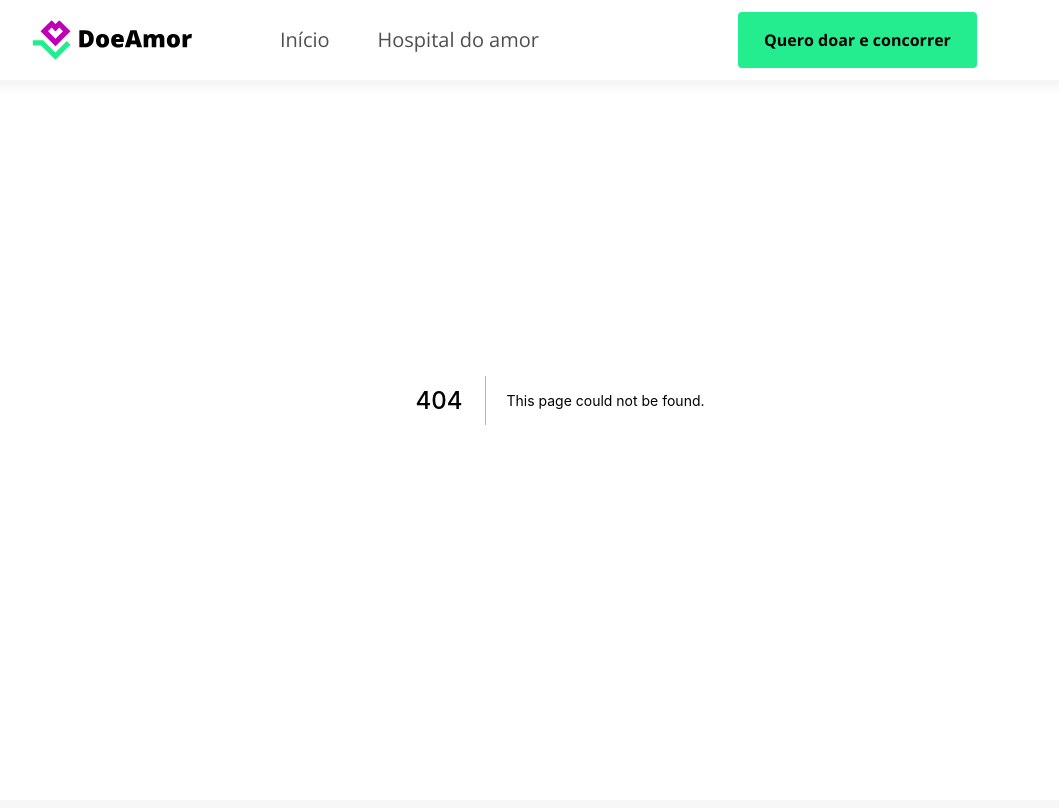
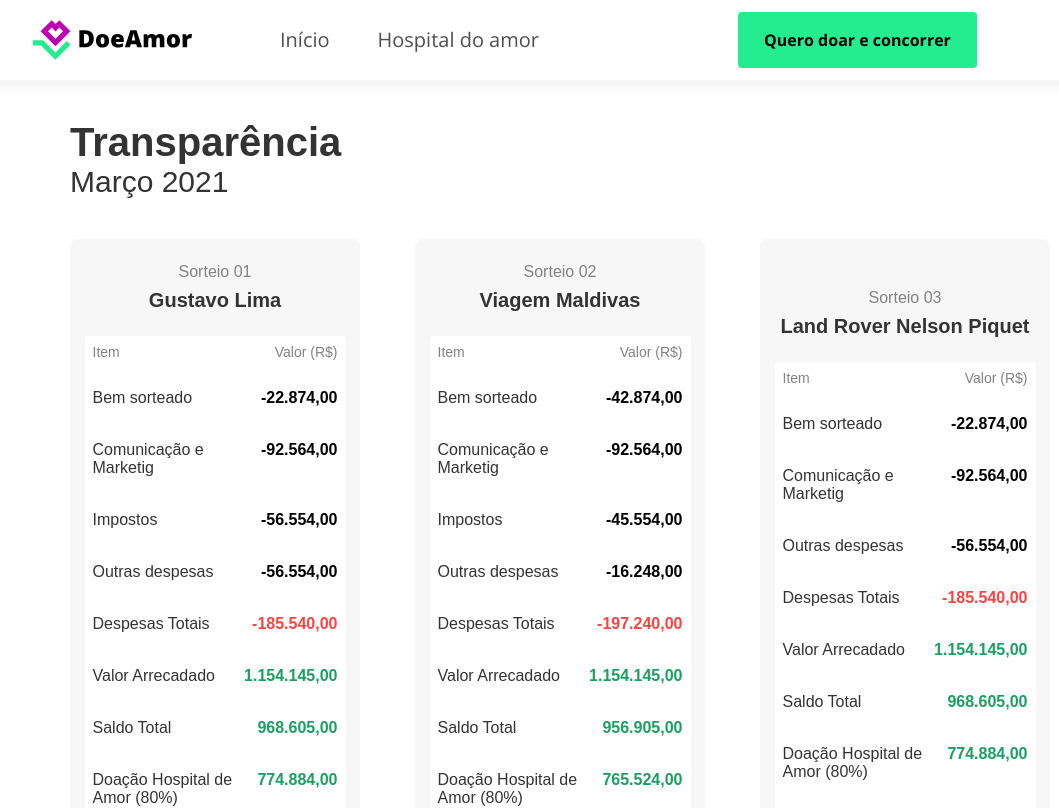
Before and after one commit to bot-leo/doe-amor, a Next.js app: page /Transparencia in a window 1280 px wide. Before the commit this address had no page. Shown: the top 808 px of the page, without its empty margins (80-1139 px from the left). Built offline with nearby package versions, Linux system fonts and the light colour scheme.

Commit message:
finalizacao de pagina de trasnparencia

```diff
--- a/src/components/Footer/index.jsx
+++ b/src/components/Footer/index.jsx
@@ -92,7 +92,7 @@ export function Footer(){
           <div style={{marginTop:16}}>
             <NavLink textLink={'Regras oficiais'} href={'/RegrasOficiais'}/><br/>
             <div style={{marginTop:16}}>
-              <NavLink textLink={'Transparência'} href={'/RegrasOficiais'}/><br/>
+              <NavLink textLink={'Transparência'} href={'/Transparencia'}/><br/>
             </div>
             <div style={{marginTop:16}}>
               <NavLink textLink={'Termos de uso'} href={'/RegrasOficiais'}/><br/>
--- /dev/null
+++ b/src/components/TransparentCard/CelulaCard.jsx
@@ -0,0 +1,28 @@
+import theme from "../../styles/theme"
+import { GenericText } from "../GenericText"
+import { ContainerCelula } from "./styles"
+
+
+export function CelulaCard({textValue, value, type}){
+  function selectType(type){
+    switch(type){
+      case 'saida':
+        return theme.colors.red
+        case 'entrada':
+          return theme.colors.green1
+        default:
+          theme.colors.gray1
+    }
+  }
+  return(
+    <ContainerCelula>
+      <GenericText text={textValue}
+                   weight={400}
+                   color={theme.colors.gray1}
+                   style={{textAlign:'initial',}}/>
+      <GenericText text={value}
+                   weight={700}
+                   color={selectType(type)}/>
+    </ContainerCelula>
+  )
+}
--- /dev/null
+++ b/src/components/TransparentCard/index.jsx
@@ -0,0 +1,85 @@
+import theme from "../../styles/theme"
+import { GenericText } from "../GenericText"
+import { CelulaCard } from "./CelulaCard"
+import { Container } from "./styles"
+
+
+export function TransparentCard({sorteio,
+                                nomeSorteio,
+                                bemSorteado,
+                                comuMrktm,
+                                impts,
+                                outrsDespess,
+                                totalDespess,
+                                valueMeta,
+                                saldoTotal,
+                                doacaoHospital,
+                                TaxsAdm}){
+  return(
+    <Container>
+      <GenericText text={sorteio}
+                   weight={400}
+                   color={theme.colors.gray3}
+                   style={{marginTop:24}}/>
+      <GenericText text={nomeSorteio}
+                    weight={700}
+                    size={'20px'}
+                    color={theme.colors.gray1}
+                    style={{marginTop:8}}/>
+        <div style={{backgroundColor:"white", width:"90%", marginTop:24, borderRadius:4, padding:8, marginBottom:10}}>
+          <div  style={{display:"flex", flexDirection:"row", justifyContent:"space-between"}}>
+            <GenericText text={"Item"}
+                         weight={400}
+                         size={'14px'}
+                         color={theme.colors.gray3}/>
+            <GenericText text={'Valor (R$)'}
+                         weight={400}
+                         size={'14px'}
+                         color={theme.colors.gray3}/>
+          </div>
+          <div style={{marginTop:24}}>
+            <CelulaCard textValue={'Bem sorteado'}
+                      value={bemSorteado}/>
+          </div>
+          <div style={{marginTop:24}}>
+            <CelulaCard textValue={'Comunicação e Marketig'}
+                      value={comuMrktm}/>
+          </div>
+          <div style={{marginTop:24}}>
+            {impts ? (<CelulaCard textValue={'Impostos'}
+                      value={impts}/>) : null}
+          </div>
+          <div style={{marginTop:24}}>
+            <CelulaCard textValue={'Outras despesas'}
+                      value={outrsDespess}/>
+          </div>
+          <div style={{marginTop:24,}}>
+            <CelulaCard textValue={'Despesas Totais'}
+                      value={totalDespess}
+                      type='saida'/>
+          </div>
+          <div style={{marginTop:24,}}>
+            <CelulaCard textValue={'Valor Arrecadado'}
+                      value={valueMeta}
+                      type='entrada'/>
+          </div>
+          <div style={{marginTop:24,}}>
+            <CelulaCard textValue={'Saldo Total'}
+                      value={saldoTotal}
+                      type='entrada'/>
+          </div>
+          <div style={{marginTop:24,}}>
+            <CelulaCard textValue={'Doação Hospital de Amor (80%)'}
+                      value={doacaoHospital}
+                      type='entrada'/>
+          </div>
+          <div style={{marginTop:24,}}>
+            <CelulaCard textValue={'Taxa de administração (20%)'}
+                      value={TaxsAdm}
+                      type='entrada'/>
+          </div>
+
+        </div>
+    </Container>
+  )
+}
--- /dev/null
+++ b/src/components/TransparentCard/styles.js
@@ -0,0 +1,21 @@
+import styled from "styled-components"
+
+export const Container = styled.div`
+  background-color: ${props => props.theme.colors.gray6};
+  width: 290px;
+  border-radius: 8px;
+  display: flex;
+  flex-direction: column;
+  justify-content: center;
+  align-items: center;
+  text-align: center;
+
+`
+
+
+export const ContainerCelula = styled.div`
+  display: flex;
+  flex-direction: row;
+  justify-content: space-between;
+  padding-block: 5px;
+`
--- /dev/null
+++ b/src/pages/Transparencia.jsx
@@ -0,0 +1,70 @@
+import ComponentHead from "../components/ComponentHead";
+import { GenericText } from "../components/GenericText";
+import { TransparentCard } from "../components/TransparentCard";
+import { Main, SectionMain, SectionSecundary } from "../styles/pages/Transparencia";
+import theme from "../styles/theme";
+
+
+
+export default function Transparencia(){
+  return(
+    <>
+    <ComponentHead title={'Transparencia'}/>
+    <Main>
+      <SectionMain>
+        <GenericText text={"Transparência"}
+                     weight={700}
+                     size={'40px'}
+                     color={theme.colors.gray1}/>
+        <GenericText text={"Março 2021"}
+                     weight={400}
+                     size={'30px'}
+                     color={theme.colors.gray1}/>
+      </SectionMain>
+
+      <SectionSecundary>
+        <div style={{width:"100%",display:"flex", flexDirection:"row", flexWrap:"wrap", justifyContent:"space-between"}}>
+        <TransparentCard sorteio={'Sorteio 01'}
+                         nomeSorteio={'Gustavo Lima'}
+                         bemSorteado={'-22.874,00'}
+                         comuMrktm={'-92.564,00'}
+                         impts={'-56.554,00'}
+                         outrsDespess={'-56.554,00'}
+                         totalDespess={'-185.540,00'}
+                         valueMeta={"1.154.145,00"}
+                         saldoTotal={"968.605,00"}
+                         doacaoHospital={"774.884,00"}
+                         TaxsAdm={"193.721,00"}/>
+        <TransparentCard sorteio={'Sorteio 02'}
+                         nomeSorteio={'Viagem Maldivas'}
+                         bemSorteado={'-42.874,00'}
+                         comuMrktm={'-92.564,00'}
+                         impts={'-45.554,00'}
+                         outrsDespess={'-16.248,00'}
+                         totalDespess={'-197.240,00'}
+                         valueMeta={"1.154.145,00"}
+                         saldoTotal={"956.905,00"}
+                         doacaoHospital={"765.524,00"}
+                         TaxsAdm={"191.381,00"}/>
+        <TransparentCard sorteio={'Sorteio 03'}
+                         nomeSorteio={'Land Rover Nelson Piquet'}
+                         bemSorteado={'-22.874,00'}
+                         comuMrktm={'-92.564,00'}
+                         outrsDespess={'-56.554,00'}
+                         totalDespess={'-185.540,00'}
+                         valueMeta={"1.154.145,00"}
+                         saldoTotal={"968.605,00"}
+                         doacaoHospital={"774.884,00"}
+                         TaxsAdm={"193.721,00"}/>
+        </div>
+        <div style={{background:theme.colors.green3, paddingBlock:24, paddingInline:40, marginTop:38, marginBottom:80, borderRadius:8}}>
+          <GenericText text={'Valor total da doação para o Hospital de Amor'}/>
+        </div>
+
+      </SectionSecundary>
+
+    </Main>
+    </>
+
+  )
+}
--- /dev/null
+++ b/src/styles/pages/Transparencia.js
@@ -0,0 +1,18 @@
+import styled from "styled-components"
+
+ export const Main = styled.main`
+ padding-top: 5rem;
+ `
+
+ export const SectionMain = styled.section`
+  padding-inline: 150px;
+  margin-top: 40px;
+ `
+
+ export const SectionSecundary = styled.section`
+  padding-inline: 150px;
+  margin-top: 40px;
+  display: flex;
+  flex-direction: column;
+  justify-content: space-between;
+ `
--- a/src/styles/theme.js
+++ b/src/styles/theme.js
@@ -8,6 +8,7 @@ const theme = {
     gray4:"#BDBDBD",
     gray5:"#EDEDED",
     gray6:"#F7F7F7",
+    green1:"#19A162",
     green2:"#09DA78",
     green3:"#24ED8F",
     red:"#FF4141",
```
